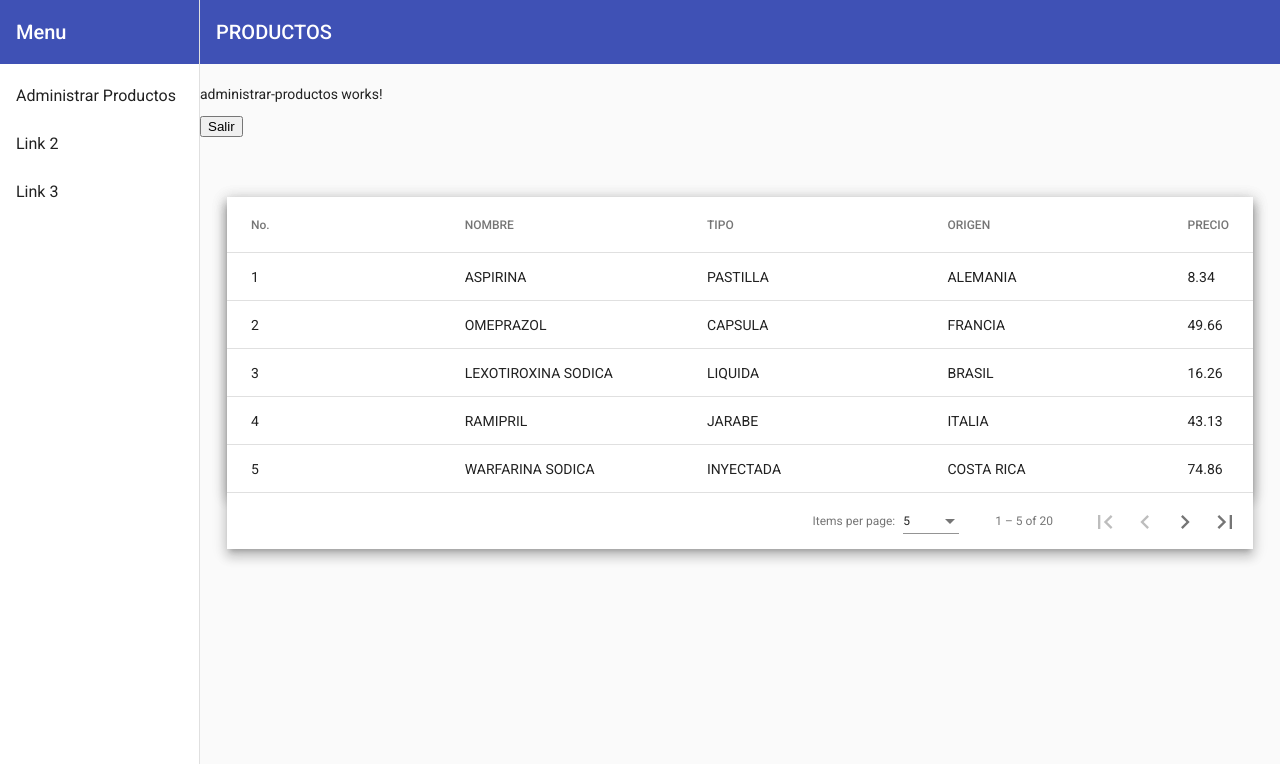
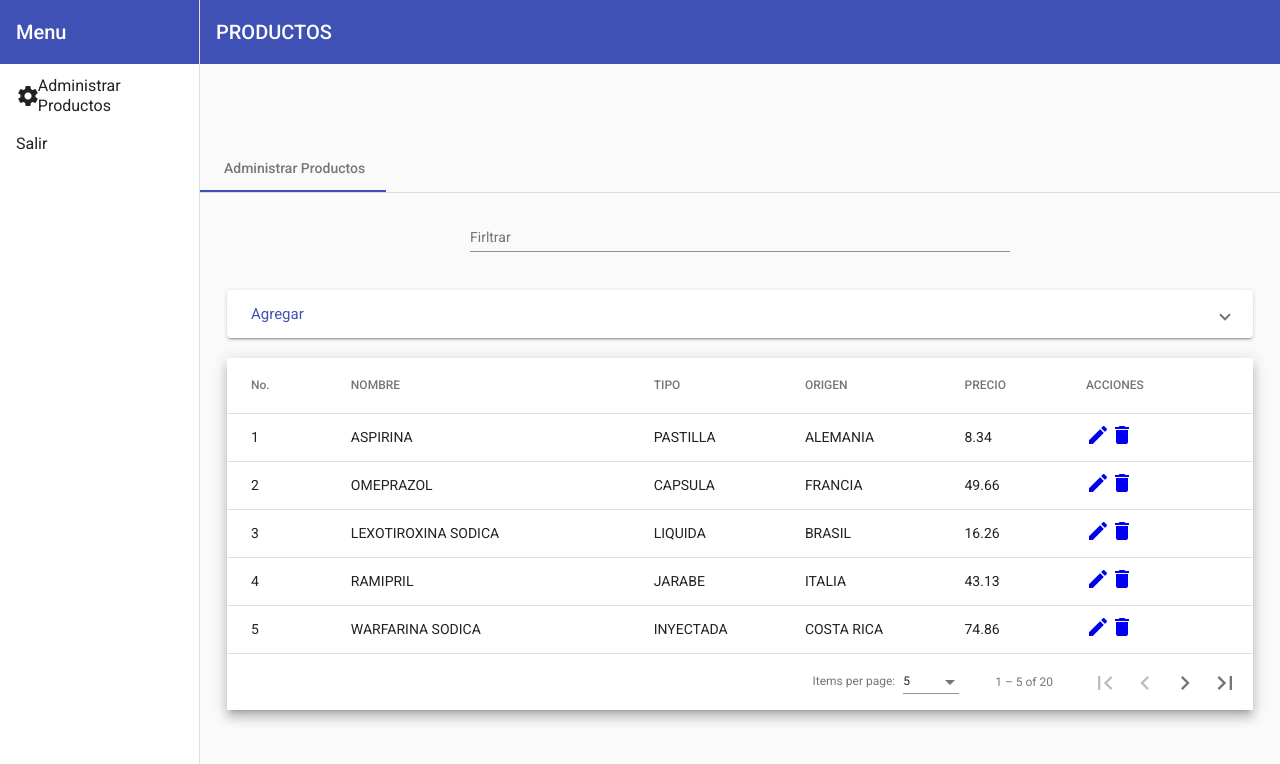
Before and after one commit to JuanPabloBC7/PROGRAMACION_WEB, an Angular app in the folder PRODUCTOS/: page /AP in a window 1280 px wide. Shown: the top 764 px of the page. Built offline with nearby package versions, Linux system fonts and the light colour scheme.

Commit message:
Finalización grafica de la aplicacion

```diff
--- a/PRODUCTOS/src/app/components/menu/administrar-productos/administrar-productos.component.css
+++ b/PRODUCTOS/src/app/components/menu/administrar-productos/administrar-productos.component.css
@@ -4,7 +4,7 @@ table {
 
 .mat-form-field {
   font-size: 14px;
-  width: 25%;
+  width: 50%;
 }
 
 .mat-paginator {
@@ -12,7 +12,7 @@ table {
 }
 
 td, th {
-  width: 25%;
+  width: auto;
 }
 
 .mat-elevation-z8{
@@ -24,3 +24,41 @@ td, th {
   width: 100%;
   margin: 0%;
 }
+
+.mat-raised-button {
+  color: #3f51b5;
+}
+
+.center_item {
+  justify-content: center;
+  align-items: center;
+  align-content: center;
+  margin: auto;
+}
+
+.mat-expansion-panel {
+  width: 95%;
+  margin: auto;
+}
+
+.mat-expansion-panel-header-title {
+  color: #3f51b5;
+}
+
+.flex-column {
+  display: flex;
+  flex-wrap: wrap;
+  justify-content: center;
+  align-items: center;
+  flex-direction: row;
+}
+
+.flex-row {
+  width: 50%;
+  padding-left: 0%;
+  display: flex;
+  flex-wrap: wrap;
+  justify-content: center;
+  align-items: center;
+  flex-direction: row;
+}
--- a/PRODUCTOS/src/app/components/menu/administrar-productos/administrar-productos.component.html
+++ b/PRODUCTOS/src/app/components/menu/administrar-productos/administrar-productos.component.html
@@ -1,41 +1,112 @@
 <app-menu>
     <br>
-    <p>administrar-productos works!</p>
-    <button (click)="NavegarHaciaSalir()">Salir</button>
+    <!-- <p>administrar-productos works!</p>
+    <button (click)="NavegarHaciaSalir()">Salir</button> -->
     <br>
     <br>
     <br>
+    <mat-tab-group mat-align-tabs="start">
+        <mat-tab label="Administrar Productos">
+            <br>
+            <section align="center">
+                <mat-form-field>
+                    <mat-label >Firltrar</mat-label>
+                    <input matInput (keyup)="applyFilter($event)" placeholder="Informaci&oacute;n" #input
+                           matTooltip="Puede ingresar cualquier valor de la tabla."
+                           aria-label="Button that displays a tooltip when focused or hovered over">
+                </mat-form-field>
+            </section>
+            <br>
+            <mat-accordion class="example-headers-align" multi>
+                <mat-expansion-panel>
+                    <mat-expansion-panel-header>
+                        <mat-panel-title> Agregar </mat-panel-title>
+                    </mat-expansion-panel-header>
+                    <div class="flex-conteiner">
+                        <div class="flex-column">
+                            <div class="flex-row">
+                                <mat-form-field class="input_input">
+                                    <mat-label>Nombre del Producto</mat-label>
+                                    <input matInput>
+                                </mat-form-field>
+                            </div>
+                            <div class="flex-row">
+                                <mat-form-field class="input_input">
+                                    <mat-label>Tipo de Producto</mat-label>
+                                    <input matInput>
+                                </mat-form-field>
+                            </div>
+                        </div>
+                        <div class="flex-column">
+                            <div class="flex-row">
+                                <mat-form-field class="input_input">
+                                    <mat-label>Origen del Producto</mat-label>
+                                    <input matInput>
+                                </mat-form-field>
+                            </div>
+                            <div class="flex-row">
+                                <mat-form-field class="input_input">
+                                    <mat-label>Precio del Producto</mat-label>
+                                    <input matInput>
+                                </mat-form-field>
+                            </div>
+                        </div>
+                    </div>
+                    <section align="center">
+                        <div class="example-button-row" align="center">
+                            <button mat-raised-button>Agregar</button>
+                        </div>
+                    </section>
+                </mat-expansion-panel>
+            </mat-accordion>
             <br>
             <div class="mat-elevation-z8">
-        <table mat-table [dataSource]="dataSource" class="mat-elevation-z8">
+                <table mat-table [dataSource]="dataSource" matSort>
                     <ng-container matColumnDef="ColumnaIDFE">
-                <th mat-header-cell *matHeaderCellDef> No. </th>
+                        <th mat-header-cell *matHeaderCellDef mat-sort-header> No. </th>
                         <td mat-cell *matCellDef="let element"> {{element.ID}} </td>
                     </ng-container>
 
                     <ng-container matColumnDef="ColumnaNombreFE">
-                <th mat-header-cell *matHeaderCellDef> NOMBRE </th>
+                        <th mat-header-cell *matHeaderCellDef mat-sort-header> NOMBRE </th>
                         <td mat-cell *matCellDef="let element"> {{element.ColumnaNombre}} </td>
                     </ng-container>
 
                     <ng-container matColumnDef="ColumnaTipoFE">
-                <th mat-header-cell *matHeaderCellDef> TIPO </th>
+                        <th mat-header-cell *matHeaderCellDef mat-sort-header> TIPO </th>
                         <td mat-cell *matCellDef="let element"> {{element.ColumnaTipo}} </td>
                     </ng-container>
 
                     <ng-container matColumnDef="ColumnaOrigenFE">
-                <th mat-header-cell *matHeaderCellDef> ORIGEN </th>
+                        <th mat-header-cell *matHeaderCellDef mat-sort-header> ORIGEN </th>
                         <td mat-cell *matCellDef="let element"> {{element.ColumnaOrigen}} </td>
                     </ng-container>
 
                     <ng-container matColumnDef="ColumnaPrecioFE">
-                <th mat-header-cell *matHeaderCellDef> PRECIO </th>
+                        <th mat-header-cell *matHeaderCellDef mat-sort-header> PRECIO </th>
                         <td mat-cell *matCellDef="let element"> {{element.ColumnaPrecio}} </td>
+                    </ng-container>
+
+                    <ng-container matColumnDef="ColumnaAccionFE">
+                        <th mat-header-cell *matHeaderCellDef> ACCIONES </th>
+                        <td mat-cell *matCellDef="let element" class="action-link">
+                            <a href="/AP"><mat-icon aria-hidden="false" aria-label="Example Delete icon">edit</mat-icon></a>
+                            <a href="/AP"><mat-icon aria-hidden="false" aria-label="Example Delete icon">delete</mat-icon></a>
+                            <!-- <a (click)="openDialog('Update',element)">Edit</a> |
+                            <a (click)="openDialog('Delete',element)">Delete</a>   -->
+                        </td>
                     </ng-container>
 
                     <tr mat-header-row *matHeaderRowDef="displayedColumns"></tr>
                     <tr mat-row *matRowDef="let row; columns: displayedColumns;"></tr>
+
+                    <tr class="mat-row" *matNoDataRow>
+                        <td class="mat-cell" colspan="4">No se encontro informaci&oacute;n con: "{{input.value}}"</td>
+                    </tr>
                 </table>
-        <mat-paginator [pageSizeOptions]="[5, 10, 20]" showFirstLastButtons></mat-paginator>
+                <mat-paginator [pageSizeOptions]="[5, 10, 25, 100]" showFirstLastButtons></mat-paginator>
             </div>
+            <br>
+        </mat-tab>
+    </mat-tab-group>
 </app-menu>
--- a/PRODUCTOS/src/app/components/menu/administrar-productos/administrar-productos.component.ts
+++ b/PRODUCTOS/src/app/components/menu/administrar-productos/administrar-productos.component.ts
@@ -3,6 +3,65 @@ import { Router } from '@angular/router';
 import {MatPaginator} from '@angular/material/paginator';
 import {MatSort} from '@angular/material/sort';
 import {MatTableDataSource} from '@angular/material/table';
+
+@Component({
+  selector: 'app-administrar-productos',
+  templateUrl: './administrar-productos.component.html',
+  styleUrls: ['./administrar-productos.component.css']
+})
+export class AdministrarProductosComponent implements OnInit {
+  displayedColumns: string[] = ['ColumnaIDFE', 'ColumnaNombreFE', 'ColumnaTipoFE', 'ColumnaOrigenFE', 'ColumnaPrecioFE', 'ColumnaAccionFE'];
+  dataSource = new MatTableDataSource<ProductosObject>(ElementosTabla);
+
+  @ViewChild(MatPaginator) paginator: MatPaginator;
+  @ViewChild(MatSort) sort: MatSort;
+
+  ngAfterViewInit() {
+    this.dataSource.paginator = this.paginator;
+    this.dataSource.sort = this.sort;
+  }
+
+  constructor(private router: Router) { }
+
+  ngOnInit(): void {
+  }
+
+  NavegarHaciaSalir(){
+    this.router.navigate(['/Principal'])
+  }
+
+  applyFilter(event: Event) {
+    const filterValue = (event.target as HTMLInputElement).value;
+    this.dataSource.filter = filterValue.trim().toLowerCase();
+
+    // if (this.dataSource.paginator) {
+    //   this.dataSource.paginator.firstPage();
+    // }
+  }
+
+
+  // selectedProducto: ProductosObject = new ProductosObject();
+
+  // btn_AgregarOEditar_Click(){
+  //   if(this.selectedProducto.ID === 0){
+  //     this.selectedProducto.ID = this.dataSource.length + 1;
+  //     this.dataSource.push(this.selectedProducto);
+  //   }
+  //   this.selectedProducto = new ProductosObject();
+  // }
+
+  // tbl_Editar_Click(Producto: ProductosObject){
+  //   this.selectedProducto = Producto;
+  // }
+
+  // btn_Eliminar_Click(){
+  //   if(confirm('Seguro de querer eliminarlo?')){
+  //     this.dataSource = this.dataSource.filter(X => X != this.dataSource);
+  //     this.selectedProducto = new ProductosObject();
+  //   }
+  // }
+}
+
 
 export interface ProductosObject {
   ID: number;
@@ -34,28 +93,3 @@ const ElementosTabla: ProductosObject[] = [
   { ID: 19, ColumnaNombre: 'PENICILINA', ColumnaTipo: 'JARABE', ColumnaOrigen: 'ESTADOS UNIDOS', ColumnaPrecio: '49.88' },
   { ID: 20, ColumnaNombre: 'PENICILAMINA', ColumnaTipo: 'INYECTADA', ColumnaOrigen: 'PORTUGAL', ColumnaPrecio: '15.40' },
 ];
-
-@Component({
-  selector: 'app-administrar-productos',
-  templateUrl: './administrar-productos.component.html',
-  styleUrls: ['./administrar-productos.component.css']
-})
-export class AdministrarProductosComponent implements OnInit {
-  displayedColumns: string[] = ['ColumnaIDFE', 'ColumnaNombreFE', 'ColumnaTipoFE', 'ColumnaOrigenFE', 'ColumnaPrecioFE'];
-  dataSource = new MatTableDataSource<ProductosObject>(ElementosTabla);
-
-  @ViewChild(MatPaginator) paginator: MatPaginator;
-
-  ngAfterViewInit() {
-    this.dataSource.paginator = this.paginator;
-  }
-
-  constructor(private router: Router) { }
-
-  ngOnInit(): void {
-  }
-
-  NavegarHaciaSalir(){
-    this.router.navigate(['/Principal'])
-  }
-}
--- a/PRODUCTOS/src/app/components/menu/menu/menu.component.css
+++ b/PRODUCTOS/src/app/components/menu/menu/menu.component.css
@@ -11,3 +11,7 @@
   top: 0;
   z-index: 1;
 }
+
+/* .mat-sidenav {
+  width: 17%;
+} */
--- a/PRODUCTOS/src/app/components/menu/menu/menu.component.html
+++ b/PRODUCTOS/src/app/components/menu/menu/menu.component.html
@@ -5,9 +5,8 @@
       [opened]="(isHandset$ | async) === false">
     <mat-toolbar color="primary">Menu</mat-toolbar>
     <mat-nav-list>
-      <a mat-list-item href="AP">Administrar Productos</a>
-      <a mat-list-item href="#">Link 2</a>
-      <a mat-list-item href="#">Link 3</a>
+      <a mat-list-item href="AP"><mat-icon>settings</mat-icon>Administrar Productos</a>
+      <a mat-list-item href="#">Salir</a>
     </mat-nav-list>
   </mat-sidenav>
   <mat-sidenav-content>
```
Lines whose indentation alone changed are shown as unchanged.
